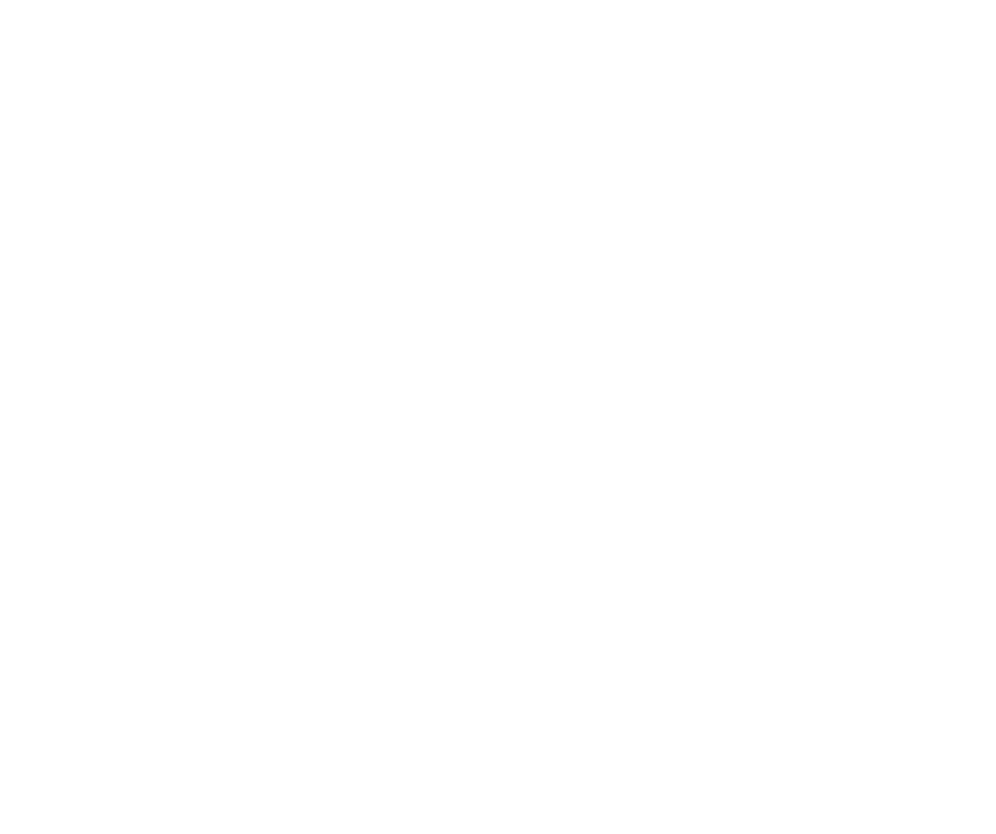
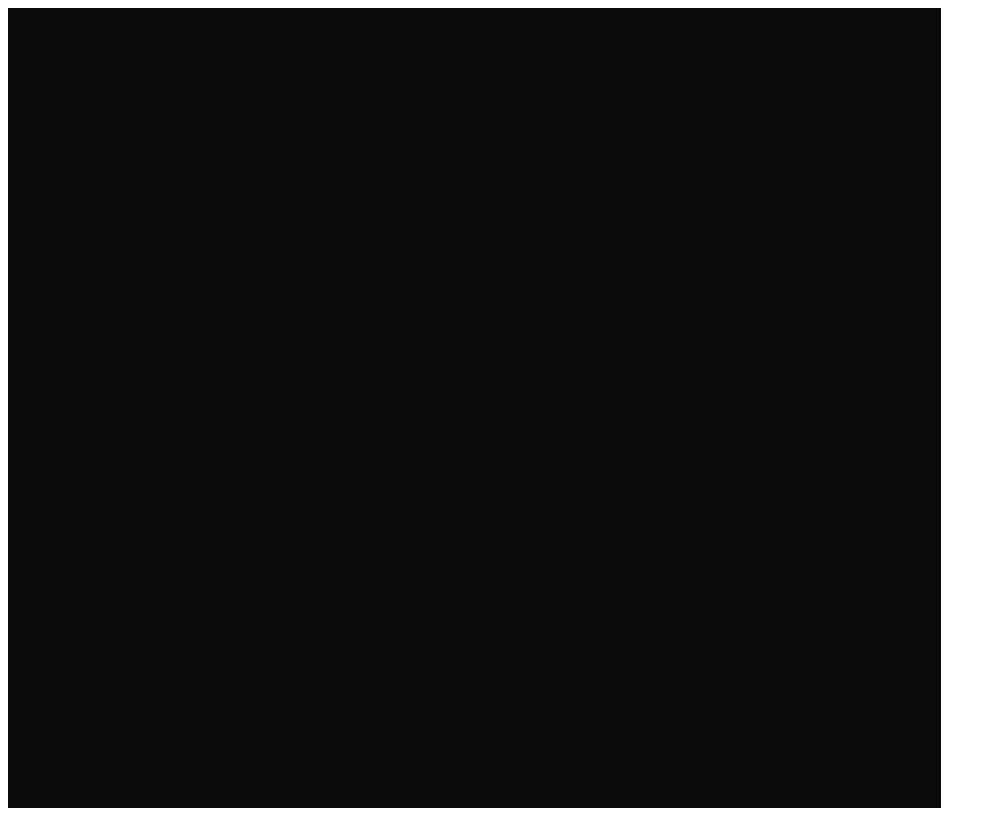
Before and after one commit to jorjclem/tricolor, a plain HTML site: page index.html in a window 1280 px wide. Shown: the whole page, without its empty margins (0-996 px from the left). Before the commit the page ends 800 px from the top, so only its background shows below. Drawn offline with Linux system fonts and the light colour scheme.

Commit message:
Update style.css

```diff
--- a/style.css
+++ b/style.css
@@ -2,9 +2,9 @@
 
         .wrapper {
 
-            width: 0px;
+            width: 933px;
 
-            height: 0px;
+            height: 800px;
 
             background-color: rgb(10, 10, 10);
 
```
